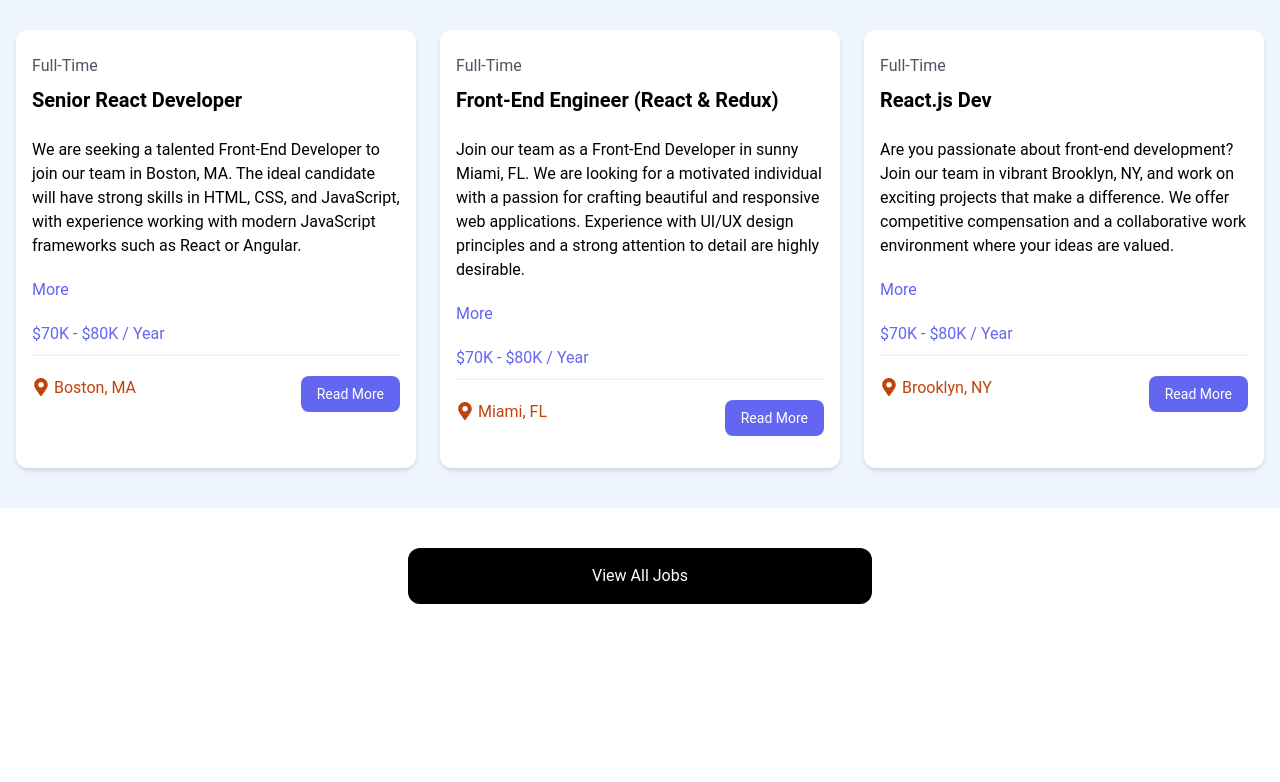
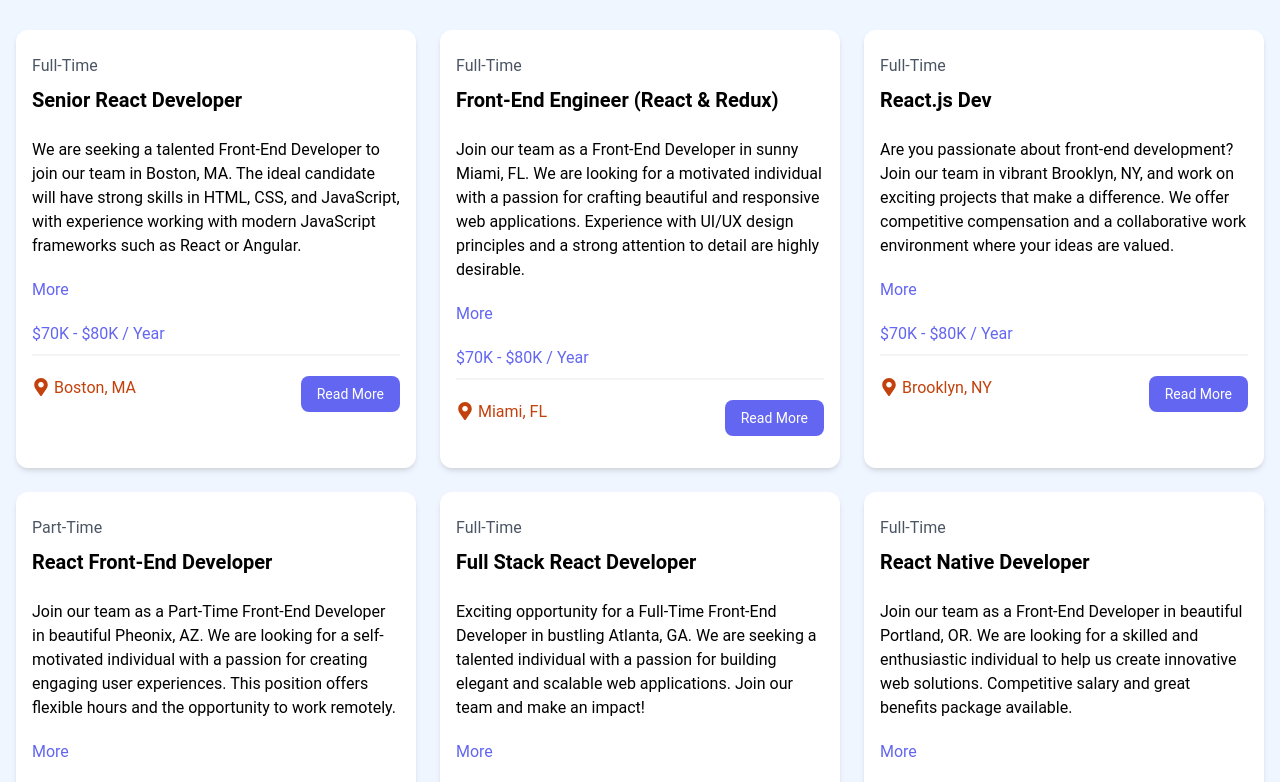
Before and after one commit to AW-2021/react-jobs-project, a React (Vite) app: page / in a window 1280 px wide. Shown: the part 679-1461 px from the top of the page. Before the commit the page ends 1323 px from the top, so only its background shows below. Built offline with nearby package versions, Linux system fonts and the light colour scheme; data requests are answered from the project's data file.

Commit message:
Added json-server and modified JobListings.jsx

```diff
--- a/package.json
+++ b/package.json
@@ -7,7 +7,8 @@
     "dev": "vite",
     "build": "vite build",
     "lint": "eslint .",
-    "preview": "vite preview"
+    "preview": "vite preview",
+    "server": "json-server --watch src/jobs.json --port 8000"
   },
   "dependencies": {
     "react": "^18.3.1",
@@ -26,6 +27,7 @@
     "eslint-plugin-react-hooks": "^5.0.0",
     "eslint-plugin-react-refresh": "^0.4.13",
     "globals": "^15.11.0",
+    "json-server": "^1.0.0-beta.3",
     "postcss": "^8.4.47",
     "tailwindcss": "^3.4.14",
     "vite": "^5.4.9"
--- a/src/components/JobListings.jsx
+++ b/src/components/JobListings.jsx
@@ -1,23 +1,47 @@
-import jobs from '../jobs.json';
-import JobListing from './JobListing';
+import jobs from "../jobs.json";
+import JobListing from "./JobListing";
+import { useState, useEffect } from "react";
 
 const JobListings = ({ isHome = false }) => {
-  const jobList = isHome ? jobs.slice(0, 3) : jobs;
+  const [jobs, setJobs] = useState([]);
+  const [loading, setLoading] = useState(true);
+
+  useEffect(() => {
+    const fetchJobs = async () => {
+      try {
+        const res = await fetch("http://localhost:8000/jobs");
+        const data = await res.json();
+        setJobs(data);
+      } catch (error) {
+        console.log("Error", error);
+      } finally {
+        setLoading(false);
+      }
+    };
+
+    fetchJobs();
+  }, []);
 
   return (
-    <section className='bg-blue-50 px-4 py-10'>
-      <div className='container-xl lg:container m-auto'>
-        <h2 className='text-3xl font-bold text-center text-indigo-500 mb-6'>
-          {isHome ? 'Recent Jobs' : 'Browse Jobs'}
+    <section className="bg-blue-50 px-4 py-10">
+      <div className="container-xl lg:container m-auto">
+        <h2 className="text-3xl font-bold text-center text-indigo-500 mb-6">
+          {isHome ? "Recent Jobs" : "Browse Jobs"}
         </h2>
-        <div className='grid grid-cols-1 md:grid-cols-3 gap-6'>
-          {
-            jobList.map((job) => <JobListing key={ job.id } job={ job } />)
-          }
+        <div className="grid grid-cols-1 md:grid-cols-3 gap-6">
+          {loading ? (
+            <h2>Loading...</h2>
+          ) : (
+            <>
+              {jobs.map((job) => (
+                <JobListing key={job.id} job={job} />
+              ))}
+            </>
+          )}
         </div>
       </div>
-     </section>
+    </section>
   );
-}
+};
 
-export default JobListings
+export default JobListings;
--- a/src/jobs.json
+++ b/src/jobs.json
@@ -1,4 +1,5 @@
-[
+{
+  "jobs": [
     {
       "id": "1",
       "title": "Senior React Developer",
@@ -84,3 +85,4 @@
       }
     }
   ]
+}
```
Also changed, not shown: 1 other file (tests, documents, lock files or other folders). Lines whose indentation alone changed are shown as unchanged.
